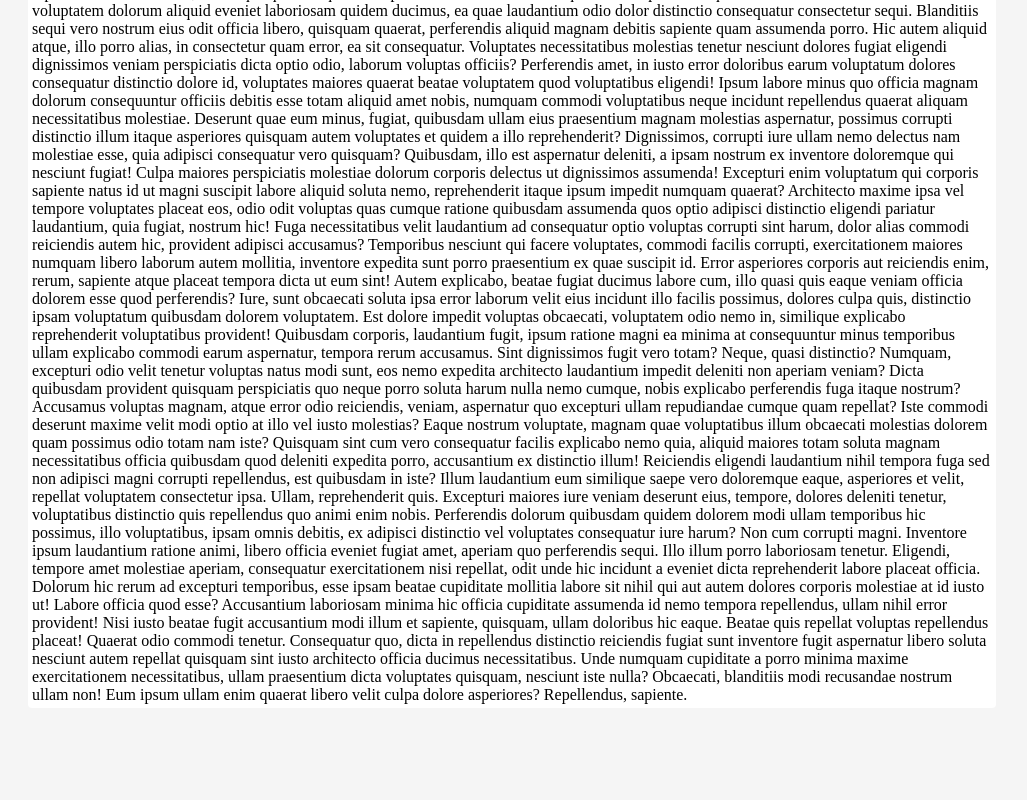
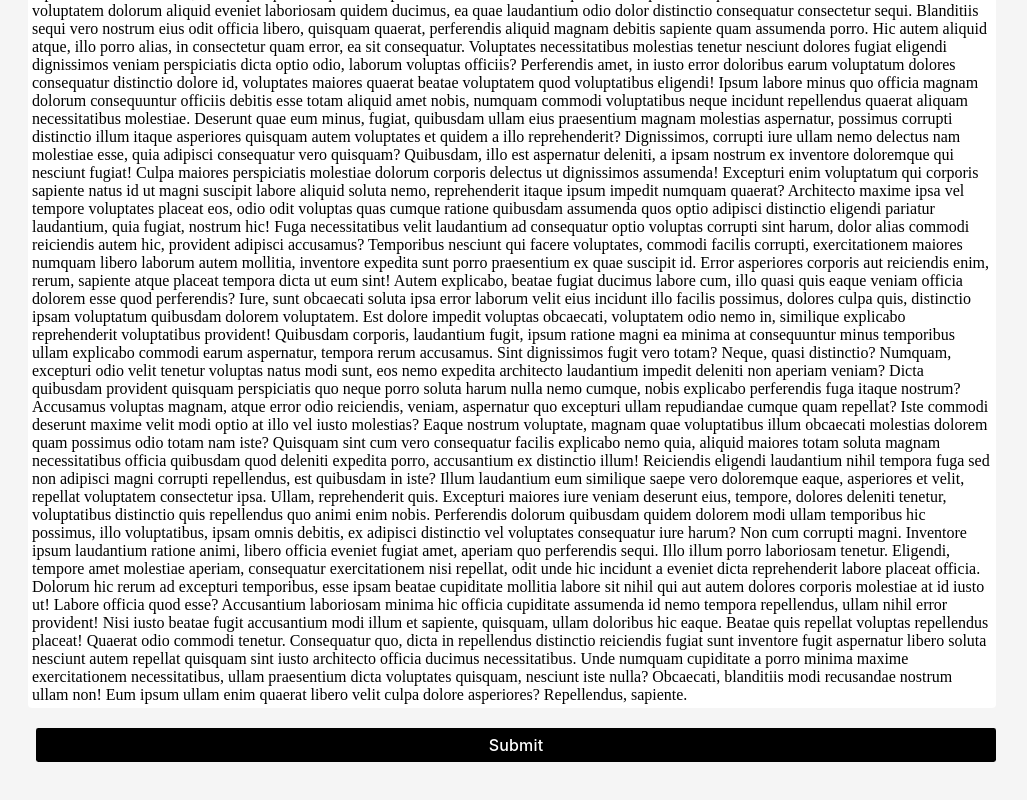
Before and after one commit to ali-ham-dev/ali-hamood-rent-it-client, a React (Vite) app: page /asset/make-ad in a window 1280 px wide. Shown: the part 1337-2137 px from the top of the page, without its empty margins (132-1159 px from the left). Built offline with nearby package versions, Linux system fonts and the light colour scheme; no server answers.

Commit message:
Adds submit button.

```diff
--- a/src/components/MediaUploadBox/MediaUploadBox.jsx
+++ b/src/components/MediaUploadBox/MediaUploadBox.jsx
@@ -10,7 +10,7 @@ const apiUrl = import.meta.env.VITE_API_URL;
 const imageExtensionsEp = import.meta.env.VITE_IMG_FILE_EX_EP;
 const videoExtensionsEp = import.meta.env.VITE_VID_FILE_EX_EP;
 
-const MediaUploadBox = () => {
+const MediaUploadBox = ({ uploadMedia }) => {
     const [isLoading, setIsLoading] = useState(false);
     const [imageExtensions, setImageExtensions] = useState([]);
     const [videoExtensions, setVideoExtensions] = useState([]);
@@ -42,6 +42,11 @@ const MediaUploadBox = () => {
         fetchFileExtensions();
         setIsLoading(false);
     }, []);
+
+    useEffect(() => {
+
+        console.log('Upload media');
+    }, [uploadMedia]);
 
     const isFileUploadLimit = (droppedFiles) => {
         if (!droppedFiles || droppedFiles.length >= maxFileCount) {
--- a/src/pages/MakeAd/MakeAd.jsx
+++ b/src/pages/MakeAd/MakeAd.jsx
@@ -15,6 +15,7 @@ const MakeAd = ({ jwt }) => {
     const [tinymceApiKey, setTinymceApiKey] = useState(null);
 
     const [isLoading, setIsLoading] = useState(true);
+    const [isSubmitting, setIsSubmitting] = useState(false);
     const [titleInputBox, setTitleInputBox] = useState({
         htmlFor: 'ad',
         labelText: '',
@@ -46,6 +47,7 @@ const MakeAd = ({ jwt }) => {
         'month',
         'year'
     ]);
+    const [uploadMedia, setUploadMedia] = useState(false);
 
     const fetchTinymceSessionJwt = async() => {
         try {
@@ -134,13 +136,17 @@ const MakeAd = ({ jwt }) => {
 
     };
 
+    const handleSubmit = () => {
+        setUploadMedia(!uploadMedia);
+    }
+
     return (
         <main className='make-ad'>
             <Section title='Title:' headingLevel='h2' isCollapsible={true} content={
                 <InputBox inputBoxData={titleInputBox} onChange={handleInputBoxChange} onBlur={handleInputBoxBlur} />
             } />
             <Section title='Media:' headingLevel='h2' isCollapsible={true} content={
-                <MediaUploadBox />
+                <MediaUploadBox uploadMedia={uploadMedia} />
             } />
             <Section title='Price:' headingLevel='h2' isCollapsible={true} content={
                 <div className='make-ad__price-container'>
@@ -170,6 +176,9 @@ const MakeAd = ({ jwt }) => {
                     </div>
                 </div>
             } />
+            <button className='make-ad__submit-button' onClick={handleSubmit}>
+                {isSubmitting ? 'Submitting...' : 'Submit'}
+            </button>
         </main>
     );
 };
--- a/src/pages/MakeAd/MakeAd.scss
+++ b/src/pages/MakeAd/MakeAd.scss
@@ -15,4 +15,9 @@
         align-items: center;
         @include heading-3-all;
     }
+
+    &__submit-button {
+        width: 100%;
+        @include button-1-style;
+    }
 }
```
